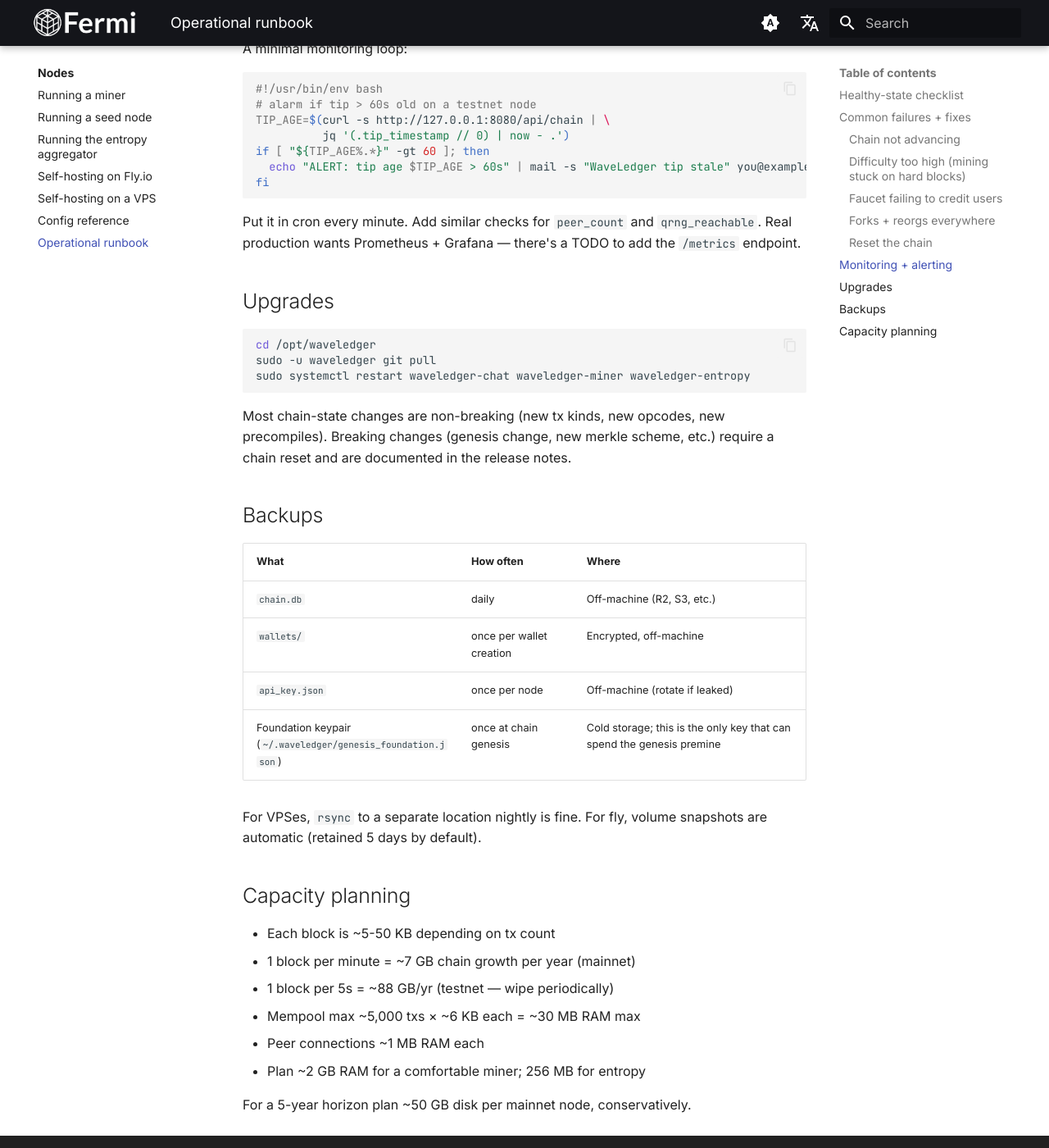
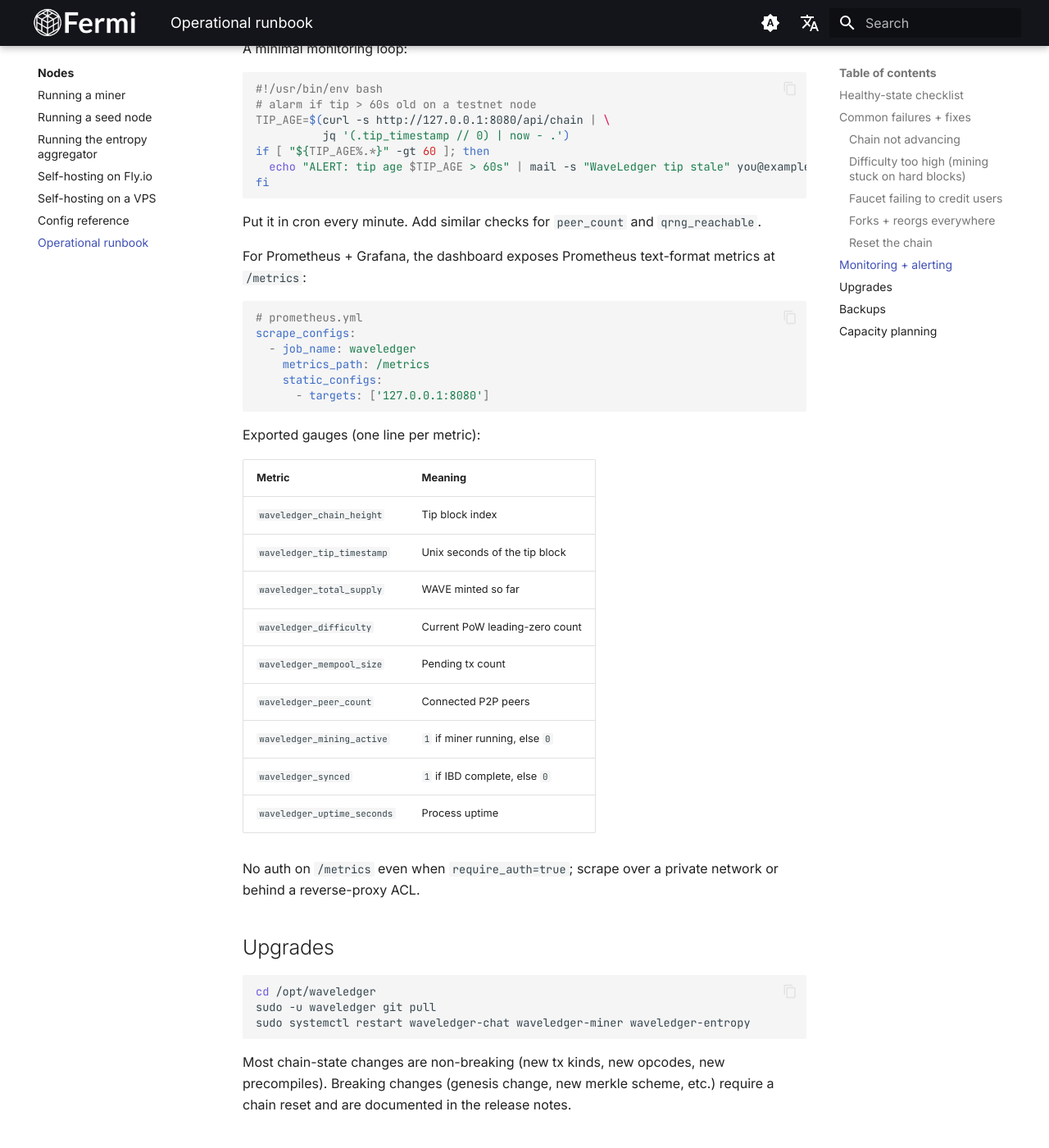
Before and after one commit to DosseyRichards/FERMI-Documentation, an MkDocs documentation site: the page built from docs/nodes/runbook.md, in a window 1280 px wide and 1400 px high, scrolled down 3339 px. Shown: the whole window at 82% size. Built offline with MkDocs 1.6.1 and Material for MkDocs 9.7.7, drawn with Linux system fonts in a browser that asks for light colours; comment, search, counter and statistics services are not loaded.

Commit message:
docs: fix dead grid-card links + wallet.md#export anchor + /metrics runbook section

````diff
--- a/docs/nodes/runbook.md
+++ b/docs/nodes/runbook.md
@@ -142,8 +142,36 @@ fi
 ```
 
 Put it in cron every minute. Add similar checks for `peer_count` and
-`qrng_reachable`. Real production wants Prometheus + Grafana — there's
-a TODO to add the `/metrics` endpoint.
+`qrng_reachable`.
+
+For Prometheus + Grafana, the dashboard exposes Prometheus
+text-format metrics at `/metrics`:
+
+```yaml
+# prometheus.yml
+scrape_configs:
+  - job_name: waveledger
+    metrics_path: /metrics
+    static_configs:
+      - targets: ['127.0.0.1:8080']
+```
+
+Exported gauges (one line per metric):
+
+| Metric | Meaning |
+|---|---|
+| `waveledger_chain_height` | Tip block index |
+| `waveledger_tip_timestamp` | Unix seconds of the tip block |
+| `waveledger_total_supply` | WAVE minted so far |
+| `waveledger_difficulty` | Current PoW leading-zero count |
+| `waveledger_mempool_size` | Pending tx count |
+| `waveledger_peer_count` | Connected P2P peers |
+| `waveledger_mining_active` | `1` if miner running, else `0` |
+| `waveledger_synced` | `1` if IBD complete, else `0` |
+| `waveledger_uptime_seconds` | Process uptime |
+
+No auth on `/metrics` even when `require_auth=true`; scrape over a
+private network or behind a reverse-proxy ACL.
 
 ## Upgrades
 
````
Also changed, not shown: docs/api/wallet.md (+1 -1 lines), docs/index.md (+5 -5 lines).
